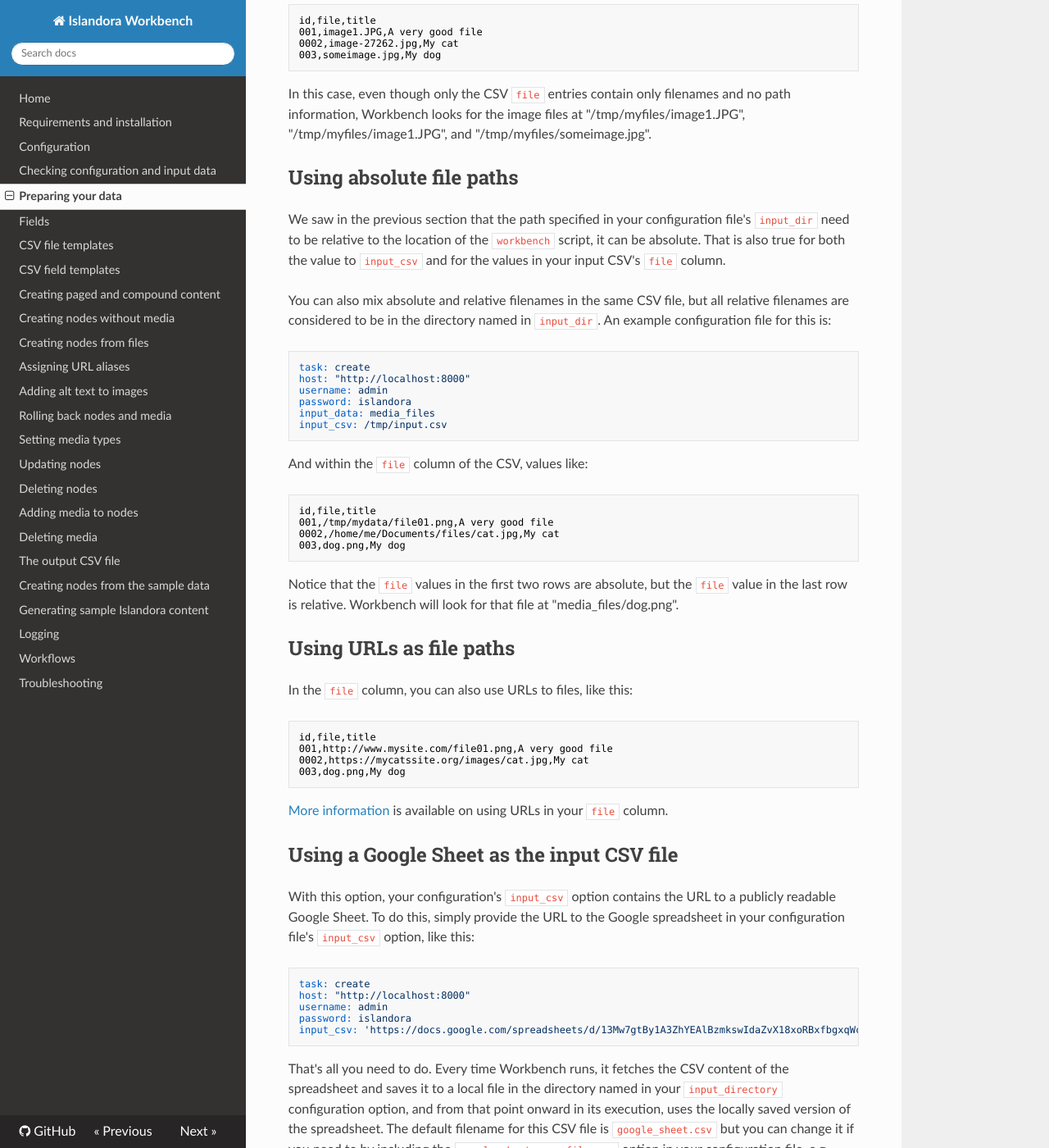
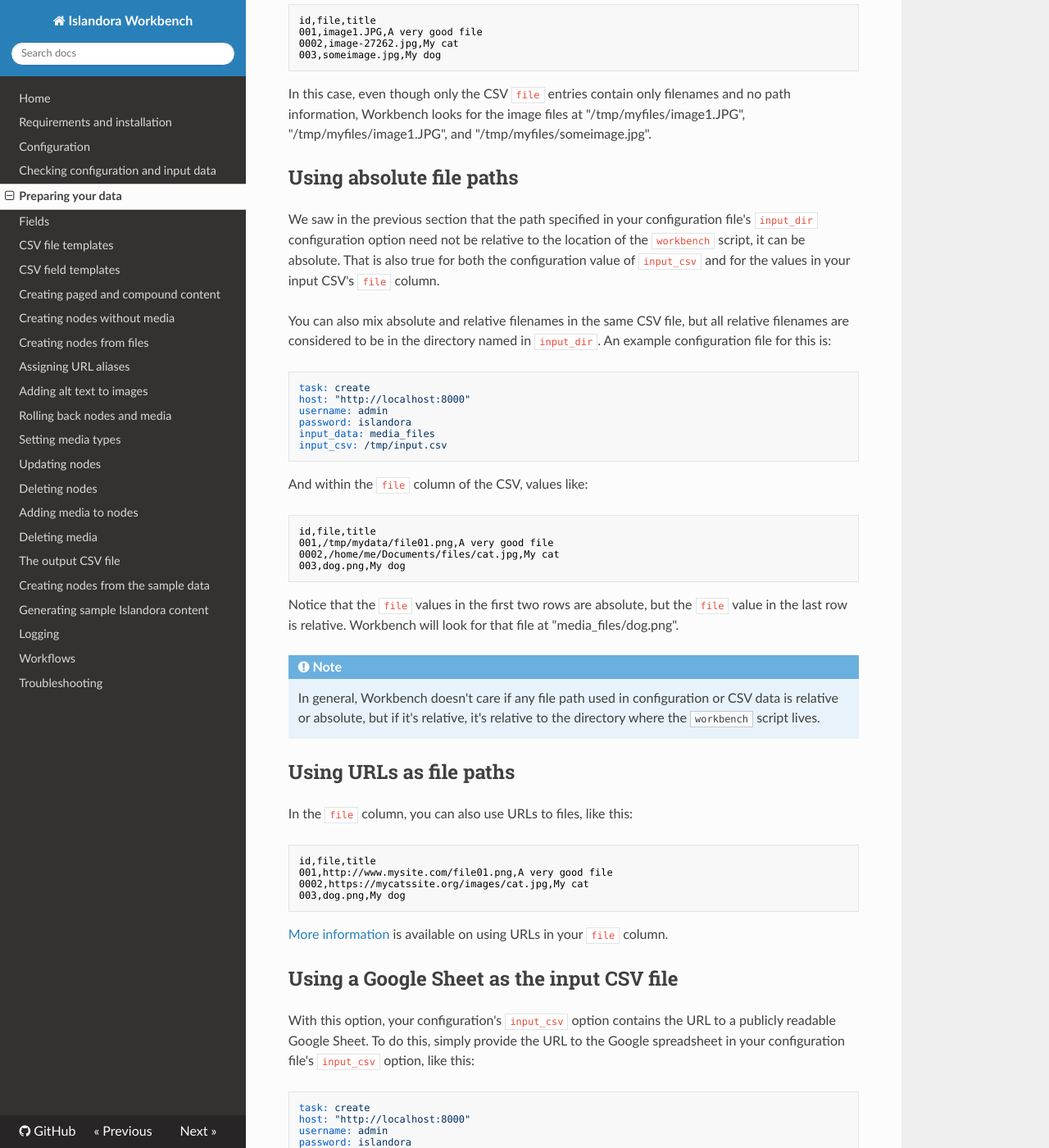
Before and after one commit to mjordan/islandora_workbench_docs, an MkDocs documentation site: the page built from docs/preparing_data.md, in a window 1280 px wide and 1400 px high, scrolled down 2301 px. Shown: the whole window at 82% size. Built offline with MkDocs 1.6.1, drawn with Linux system fonts in a browser that asks for light colours; nearby versions of some CDN libraries; old or Windows-style settings are respelled for this version of MkDocs.

Commit message:
Updates to preparing data.

````diff
--- a/docs/preparing_data.md
+++ b/docs/preparing_data.md
@@ -118,7 +118,7 @@ In this case, even though only the CSV `file` entries contain only filenames and
 
 ## Using absolute file paths
 
-We saw in the previous section that the path specified in your configuration file's `input_dir` need to be relative to the location of the `workbench` script, it can be absolute. That is also true for both the value to `input_csv` and for the values in your input CSV's `file` column.
+We saw in the previous section that the path specified in your configuration file's `input_dir` configuration option need not be relative to the location of the `workbench` script, it can be absolute. That is also true for both the configuration value of `input_csv` and for the values in your input CSV's `file` column.
 
 You can also mix absolute and relative filenames in the same CSV file, but all relative filenames are considered to be in the directory named in `input_dir`. An example configuration file for this is:
 
@@ -141,6 +141,9 @@ id,file,title
 ```
 
 Notice that the `file` values in the first two rows are absolute, but the `file` value in the last row is relative. Workbench will look for that file at "media_files/dog.png".
+
+!!! note
+    In general, Workbench doesn't care if any file path used in configuration or CSV data is relative or absolute, but if it's relative, it's relative to the directory where the `workbench` script lives.
 
 ## Using URLs as file paths
 
````
Also changed, not shown: docs/field_templates.md (+1 -1 lines), site/index.html, site/preparing_data/index.html.
